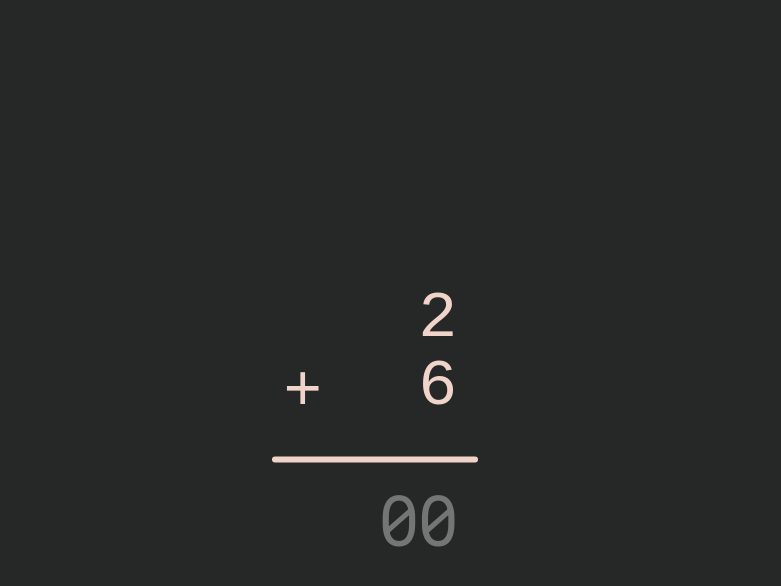
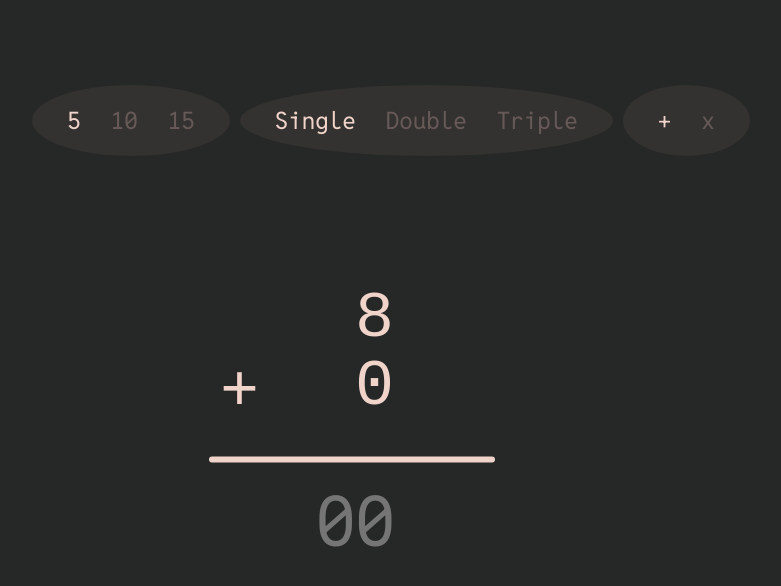
Before and after one commit to KrishLad/Snail-Solve, a React (Vite) app: page / in a window 1280 px wide. Shown: the top 586 px of the page, without its empty margins (201-982 px from the left). Built offline with nearby package versions, Linux system fonts and the light colour scheme.

Commit message:
Added a settings bar

```diff
--- a/src/components/Game.css
+++ b/src/components/Game.css
@@ -1,9 +1,9 @@
-.game-content{
+.game-content {
     font-size: 5em;
     font-family: Reddit-Mono;
     position: absolute;
     top: 50%;
-    left: 54%;
+    left: 60%;
     transform: translate(-200%, -50%);
     padding: 10px;
 
@@ -24,6 +24,7 @@
     /* Ensure the width fits the content */
     height: fit-content;
 }
+
 .input {
     position: relative;
     font-family: Reddit-Mono;
@@ -32,14 +33,16 @@
     color: white;
     bottom: 30px;
     font-size: 70px;
-    width: 90px;
-    left:105px;
+    width: 160px;
+    left: 105px;
 }
 
 input[type="in"]:focus {
     outline: none;
 }
 
+
+
 @font-face {
     font-family: Reddit-Mono;
     src: url(../public/RedditMono-Regular.ttf);
--- a/src/components/Game.tsx
+++ b/src/components/Game.tsx
@@ -2,6 +2,8 @@ import { useEffect, useState } from "react";
 import './Game.css'
 import Problem from "./Problem";
 import Timer from "./Timer";
+import Settings from "./Settings";
+
 
 function getRandomInt(max:number){
   return Math.floor(Math.random() * max);
@@ -10,10 +12,24 @@ function getRandomInt(max:number){
 function isValidInput(value: string) {
  return /^\d+(\.\d+)?$/.test(value);
 }
+function calculate(N1:number, N2: number, operation:string){
+  switch (operation) {
+    case "+":
+      return N1 + N2;
+      break;
+    case "×":
+      return N1 * N2;
+    default:
+      break;
+  }
+}
+
+
 
 function clearInput(){
   document.getElementById('answerBox').value = ""; //it will not be null.
 }
+
 
 const Game = () => {
   const [N1, setN1] = useState(getRandomInt(10));
@@ -24,8 +40,30 @@ const Game = () => {
   const [gameStarted, setGameStarted] = useState(false);
   const [score, setScore] = useState(0);
 
-  const {render, time}  = Timer(30);
+  const { selectedDigit, selectedTimer, selectedOperation, settingsRender } = Settings();
+  const {render, time}  = Timer(selectedDigit); //I was very sleep when i named this
 
+  useEffect(() => {
+    switch (selectedTimer) {
+      case "Single":
+        setN1(getRandomInt(10));
+        setN2(getRandomInt(10));
+        document.getElementById('answerBox').placeholder = "00";
+        break;
+      case "Double":
+        setN1(getRandomInt(100));
+        setN2(getRandomInt(100));
+        document.getElementById("answerBox").placeholder = "000";
+        break;
+      case "Triple":
+        setN1(getRandomInt(1000));
+        setN2(getRandomInt(1000));
+        document.getElementById("answerBox").placeholder = "0000";
+        break;
+      default:
+        break;
+    }
+  }, [selectedTimer]);
   const startTimer = () => {
     if(!timerStarted){
       setTimerStarted(true);
@@ -38,7 +76,7 @@ const Game = () => {
       startTimer();
     }
     else if(answer){
-      if(parseInt(answer) === N1+N2){
+      if(parseInt(answer) === calculate(N1,N2,operation)){
         setScore(score+1);
         setN1(getRandomInt(10));
         setN2(getRandomInt(10));
@@ -61,20 +99,25 @@ const Game = () => {
   };
 
 
+
+
+
+
   return (
     <>
+    <div/>{1 && settingsRender}<div/>
       <div className="timer-box">
         <div className="timer">{timerStarted && render}</div>
       </div>
       <div className="game-content">
         <div className="problem">
-          <Problem num1={N1} num2={N2} operation="+" />
+          <Problem num1={N1} num2={N2} operation={selectedOperation} />
         </div>
         <input
           type="in"
           id="answerBox"
           className="input"
-          placeholder="00"
+          placeholder="000"
           onChange={handleInputChange}
           onKeyDown={(e) => {
             if(!(e.code === 'Backspace' || isValidInput(e.key))){
--- a/src/components/Problem.tsx
+++ b/src/components/Problem.tsx
@@ -10,7 +10,7 @@ const Problem = ({ num1, num2, operation}: Props) => {
       <div className="first-number">{num1}</div>
       <div className="operation">{operation}</div>
       <div className= "second-number"> {num2}</div>
-      <hr style={{ width: "200px", border:"3px solid", borderRadius: "10px"}} />
+      <hr style={{ width: "280px", border:"3px solid", borderRadius: "10px"}} />
     </div>
   );
 };
--- /dev/null
+++ b/src/components/Settings.css
@@ -0,0 +1,88 @@
+
+body {
+    margin: 0;
+    display: flex;
+    justify-content: center;
+    align-items: center;
+    height: 30vh;
+    background-color: #222;
+}
+
+.container {
+    display: flex;
+    justify-content: space-between;
+    align-items: center;
+    width: 100%;
+    max-width: 1200px;
+    padding: 0 20px;
+}
+
+.digit-settings,
+.timer-settings,
+.operation-settings {
+    background-color: #343231;
+    border-radius: 50%;
+    display: flex;
+    justify-content: center;
+    align-items: center;
+    padding: 20px;
+    color: white;
+}
+
+.digit-settings button,
+.timer-settings button,
+.operation-settings button {
+    margin: 0 5px;
+}
+
+.timer-settings {
+    flex: 1;
+    display: flex;
+    justify-content: center;
+}
+
+.operation-settings {
+    display: flex;
+    justify-content: center;
+    margin-left: 10px;
+}
+
+.digit-settings{
+    margin-right: 10px;
+}
+
+@media (max-width: 768px) {
+    .container {
+        flex-direction: column;
+        align-items: center;
+    }
+
+    .digit-settings,
+    .timer-settings,
+    .operation-settings {
+        margin-bottom: 20px;
+    }
+}
+
+
+
+.btn {
+    background: transparent;
+    color: #665957;
+    border: 0;
+    box-shadow: none;
+    font-family: Reddit-Mono;
+    padding: 0 10px 0 10px;
+    font-size: 1.5rem;
+}
+
+.btn.selected{
+    color: #f0d3c9;
+    transition: all 0.2s;
+}
+
+
+@font-face {
+    font-family: Reddit-Mono;
+    src: url(../public/RedditMono-Regular.ttf);
+}
--- /dev/null
+++ b/src/components/Settings.tsx
@@ -0,0 +1,86 @@
+import { useState } from "react";
+import "./Settings.css";
+
+function Settings() {
+  const [selectedDigit, setSelectedDigit] = useState(5);
+  const [selectedTimer, setSelectedTimer] = useState("Single");
+  const [selectedOperation, setSelectedOperation] = useState("+");
+
+  const handleDigitClick = (value: number) => {
+    setSelectedDigit(value);
+  };
+
+  const handleTimerClick = (value: string) => {
+    setSelectedTimer(value);
+  };
+
+  const handleOperationClick = (value: string) => {
+    setSelectedOperation(value);
+  };
+
+  return {
+    selectedDigit,
+    selectedTimer,
+    selectedOperation,
+    settingsRender: (<>
+      <div className="container">
+        <div className="digit-settings">
+          <button
+            className={`btn ${selectedDigit === 5 ? "selected" : ""}`}
+            onClick={() => handleDigitClick(5)}
+          >
+            5
+          </button>
+          <button
+            className={`btn ${selectedDigit === 10 ? "selected" : ""}`}
+            onClick={() => handleDigitClick(10)}
+          >
+            10
+          </button>
+          <button
+            className={`btn ${selectedDigit === 15 ? "selected" : ""}`}
+            onClick={() => handleDigitClick(15)}
+          >
+            15
+          </button>
+        </div>
+        <div className="timer-settings">
+          <button
+            className={`btn ${selectedTimer === "Single" ? "selected" : ""}`}
+            onClick={() => handleTimerClick("Single")}
+          >
+            Single
+          </button>
+          <button
+            className={`btn ${selectedTimer === "Double" ? "selected" : ""}`}
+            onClick={() => handleTimerClick("Double")}
+          >
+            Double
+          </button>
+          <button
+            className={`btn ${selectedTimer === "Triple" ? "selected" : ""}`}
+            onClick={() => handleTimerClick("Triple")}
+          >
+            Triple
+          </button>
+        </div>
+        <div className="operation-settings">
+          <button
+            className={`btn ${selectedOperation === "+" ? "selected" : ""}`}
+            onClick={() => handleOperationClick("+")}
+          >
+            +
+          </button>
+          <button
+            className={`btn ${selectedOperation === "x" ? "selected" : ""}`}
+            onClick={() => handleOperationClick("x")}
+          >
+            x
+          </button>
+        </div>
+      </div>
+    </>
+    )};
+}
+
+export default Settings;
```
